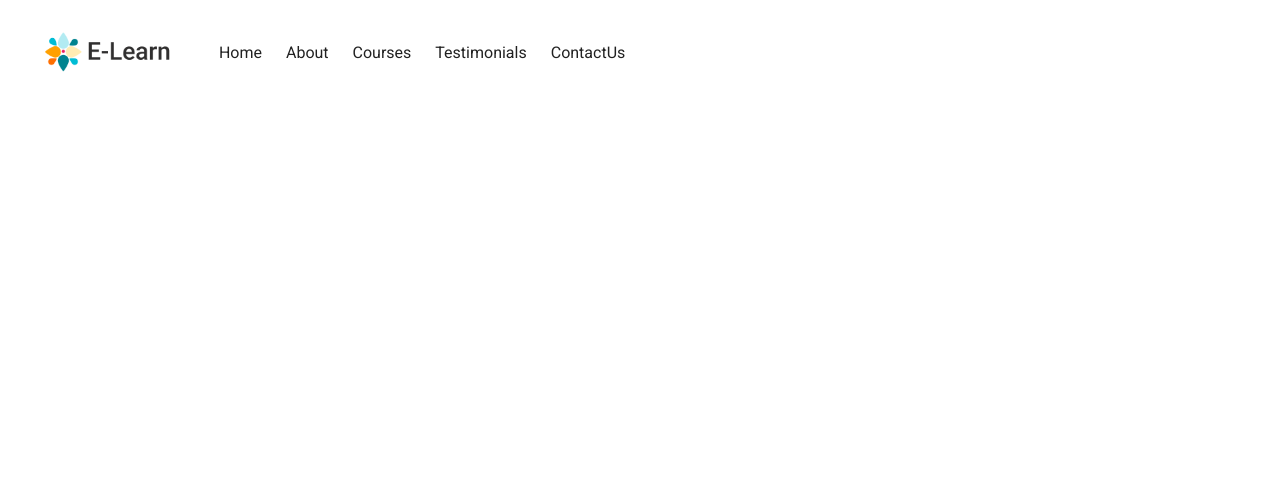
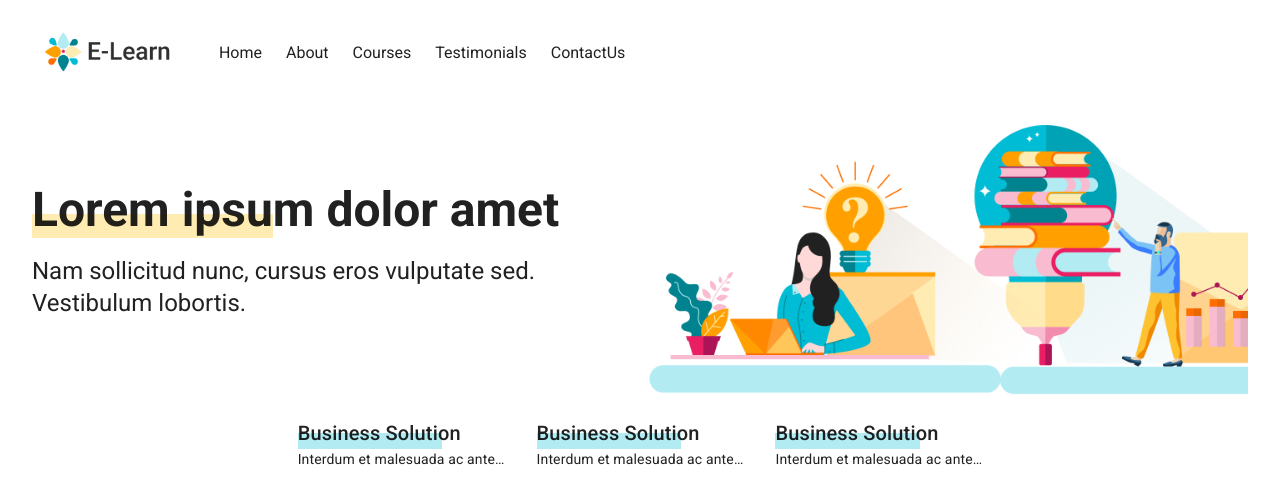
Before and after one commit to henishpatel9045/sigmaSite, a React (Vite) app: page / in a window 1280 px wide. Shown: the top 504 px of the page. Built offline with nearby package versions, Linux system fonts and the light colour scheme.

Commit message:
header section completed.

```diff
--- a/src/App.jsx
+++ b/src/App.jsx
@@ -1,9 +1,11 @@
+import Header from "./app/components/header/Header";
 import Navbar from "./app/components/navbar/Navbar";
 
 function App() {
   return (
     <>
       <Navbar />
+      <Header />
     </>
   );
 }
--- /dev/null
+++ b/src/app/components/header/Header.jsx
@@ -0,0 +1,59 @@
+import { Box, Typography } from "@mui/material";
+import React from "react";
+import "./header.css";
+import BG1 from "../../assets/header-1.png";
+
+function Header() {
+  return (
+    <>
+      <Box
+        id="home"
+        component={"section"}
+        sx={{ flexDirection: { xs: "column", md: "row" } }}
+      >
+        <Box className="header-content">
+          <Typography variant="h3" gutterBottom className="header-title">
+            Lorem ipsum dolor amet
+          </Typography>
+          <Typography variant="h5" gutterBottom className="header-description">
+            Nam sollicitud nunc, cursus eros vulputate sed. Vestibulum lobortis.
+          </Typography>
+        </Box>
+        <Box className="header-img">
+          <img src={BG1} alt="Header-1" />
+        </Box>
+      </Box>
+      <Box
+        sx={{ columnGap: { xs: ".6rem", md: "2rem" } }}
+        className="header-links"
+      >
+        <Box>
+          <Typography variant="h6" className="link">
+            Business Solution
+          </Typography>
+          <Typography variant="body2">
+            Interdum et malesuada ac ante…
+          </Typography>
+        </Box>
+        <Box>
+          <Typography variant="h6" className="link">
+            Business Solution
+          </Typography>
+          <Typography variant="body2">
+            Interdum et malesuada ac ante…
+          </Typography>
+        </Box>
+        <Box>
+          <Typography variant="h6" className="link">
+            Business Solution
+          </Typography>
+          <Typography variant="body2">
+            Interdum et malesuada ac ante…
+          </Typography>
+        </Box>
+      </Box>
+    </>
+  );
+}
+
+export default Header;
--- /dev/null
+++ b/src/app/components/header/header.css
@@ -0,0 +1,58 @@
+/* CONTAINER */
+
+#home{
+    padding-top: 100px;
+    display: flex;
+    align-items: center;
+}
+
+/* CONTENT */
+
+.header-title{
+    font-weight: bold !important;
+    overflow: hidden;
+    position: relative !important;
+}
+
+.header-title::before{
+    content: "" ;
+    position: absolute;
+    bottom: 0;
+    width: 40%;
+    height: 1.5rem;
+    left: 0;
+    z-index: -1;
+    background-color: var(--color-secondary-light);
+}
+
+/* IMAGE */
+
+.header-img > img{
+    width: 100%;
+    height: 100%;
+}
+
+/* HEADER LINKS */
+
+.header-links{
+    display: flex;
+    max-width: 100vw;
+    align-items: center;
+    justify-content: center;
+    -webkit-column-gap: 2rem;
+}
+
+.link{
+    position: relative;
+}
+
+.link::before{
+    content: "";
+    width: 70%;
+    height: 1rem;
+    position: absolute;
+    bottom: 0;
+    left: 0;
+    z-index: -1;
+    background-color: var(--color-primary-light);
+}
--- a/src/app/components/navbar/navbar.css
+++ b/src/app/components/navbar/navbar.css
@@ -9,6 +9,7 @@
     max-width: 100vw !important;
     transition: var(--transition);
     z-index: 10;
+    background-color: #fff;
 }
 
 .logo{
--- a/src/app/utils/util.css
+++ b/src/app/utils/util.css
@@ -8,7 +8,7 @@
     color: black !important;
     opacity: .87;
     font-weight: 500;
-     transition: all .3s;
+    transition: all .3s;
 }
 
 .nav-link::before{
@@ -30,7 +30,7 @@
 .nav-link:hover::before{
     width: 70%;
     height: .7rem;
-    background-color: #B2EBF2;
+    background-color: var(--color-primary-light);
     transform: translateX(0);
     transition: all .3s;
 }
--- a/src/index.css
+++ b/src/index.css
@@ -6,11 +6,13 @@
   padding: 0;
   box-sizing: border-box;
   font-family: "Roboto";
+  color: rgba(0, 0, 0, .87);
 }
 
 body{
   width: 100%;
   height: 100%;
+  position: relative;
 }
 
 a{
@@ -19,4 +21,19 @@ a{
 
 :root{
   --transition: all .3s;
+  --color-primary: #00BCD4;
+  --color-primary-light: #B2EBF2;
+  --color-primary-dark: #00838F;
+  --color-secondary: #FFA000;
+  --color-secondary-light: #FFECB3;
+  --color-secondarydark: #FF6F00;
+
 }
+
+::-webkit-scrollbar{
+  display: none;
+}
+
+section{
+  padding: .5rem 2rem;
+}
```
Also changed, not shown: src/app/assets/header-1.png (added).
